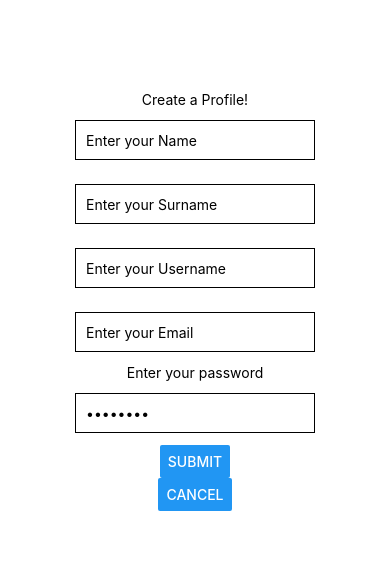
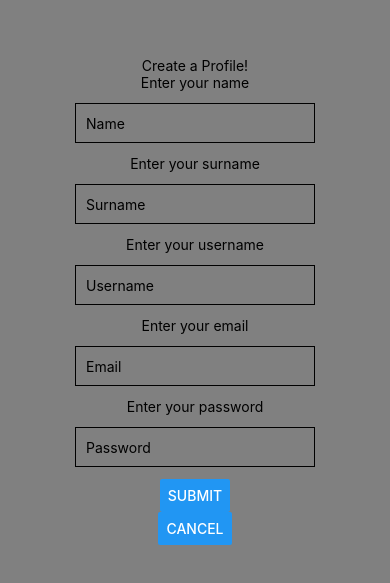
Before and after one commit to DeltaCharlie8/bslapp, a React Native app: screen /signUp in a window 390 px wide. Shown: the part 121-704 px from the top of the page. Built offline with nearby package versions, Linux system fonts and the light colour scheme.

Commit message:
Sign Up page tidy up

```diff
--- a/screens/signUp.js
+++ b/screens/signUp.js
@@ -4,24 +4,21 @@ import { StyleSheet, Text, View, Button, TextInput, Alert } from 'react-native';
 import {addUser} from '../api';
 
 const SignUp = ({ navigation }) => {
-    const [name, newName] = React.useState("Enter your Name");
-    const [surname, newSurname] = React.useState("Enter your Surname");
-    const [username, newUsername] = React.useState("Enter your Username");
-    const [email, newEmail] = React.useState("Enter your Email");
-    const [password, newPassword] = React.useState("Password");
+    const [name, newName] = React.useState("");
+    const [surname, newSurname] = React.useState("");
+    const [username, newUsername] = React.useState("");
+    const [email, newEmail] = React.useState("");
+    const [password, newPassword] = React.useState("");
 
       //API for sign up
       const handleSignUp = async () => {
         try {
             await addUser({
-                name,
-                surname,
-                username,
-                email,
-                password,
+                name, surname, username, email, password,
             });
             Alert.alert('User added!');
-            navigation.navigate('homepage'); // Redirect after successful sign-up
+            // Redirect after sign-up complete
+            navigation.navigate('homepage');
         } catch (error) {
             console.error('Error during sign-up:', error);
             Alert.alert('Error: ', error.message);
@@ -31,12 +28,17 @@ const SignUp = ({ navigation }) => {
         <View style={styles.container}>
             <StatusBar style="auto" />
             <Text>Create a Profile!</Text>
-            <TextInput value={name} style={styles.input} onChangeText={newName}/>
-            <TextInput value={surname} style={styles.input} onChangeText={newSurname}/>
-            <TextInput value={username} style={styles.input} onChangeText={newUsername}/>
-            <TextInput value={email} style={styles.input} onChangeText={newEmail}/>
+            <Text></Text>
+            <Text>Enter your name</Text>
+            <TextInput value={name} style={styles.input} onChangeText={newName} placeholder="Name"/>
+            <Text>Enter your surname</Text>
+            <TextInput value={surname} style={styles.input} onChangeText={newSurname} placeholder="Surname"/>
+            <Text>Enter your username</Text>
+            <TextInput value={username} style={styles.input} onChangeText={newUsername} placeholder="Username"/>
+            <Text>Enter your email</Text>
+            <TextInput value={email} style={styles.input} onChangeText={newEmail} placeholder="Email"/>
             <Text>Enter your password</Text>
-            <TextInput value={password} style={styles.input} onChangeText={newPassword} secureTextEntry/>
+            <TextInput value={password} style={styles.input} onChangeText={newPassword} placeholder="Password" secureTextEntry/>
             <Button
                 title = "Submit"
                 onPress={handleSignUp}
@@ -52,7 +54,7 @@ const SignUp = ({ navigation }) => {
 const styles = StyleSheet.create({
   container: {
     flex: 1,
-    backgroundColor: '#fff',
+    backgroundColor: 'grey',
     alignItems: 'center',
     justifyContent: 'center',
   },
```
Also changed, not shown: api.js (+0 -11 lines), 1 other file (tests, documents, lock files or other folders).
